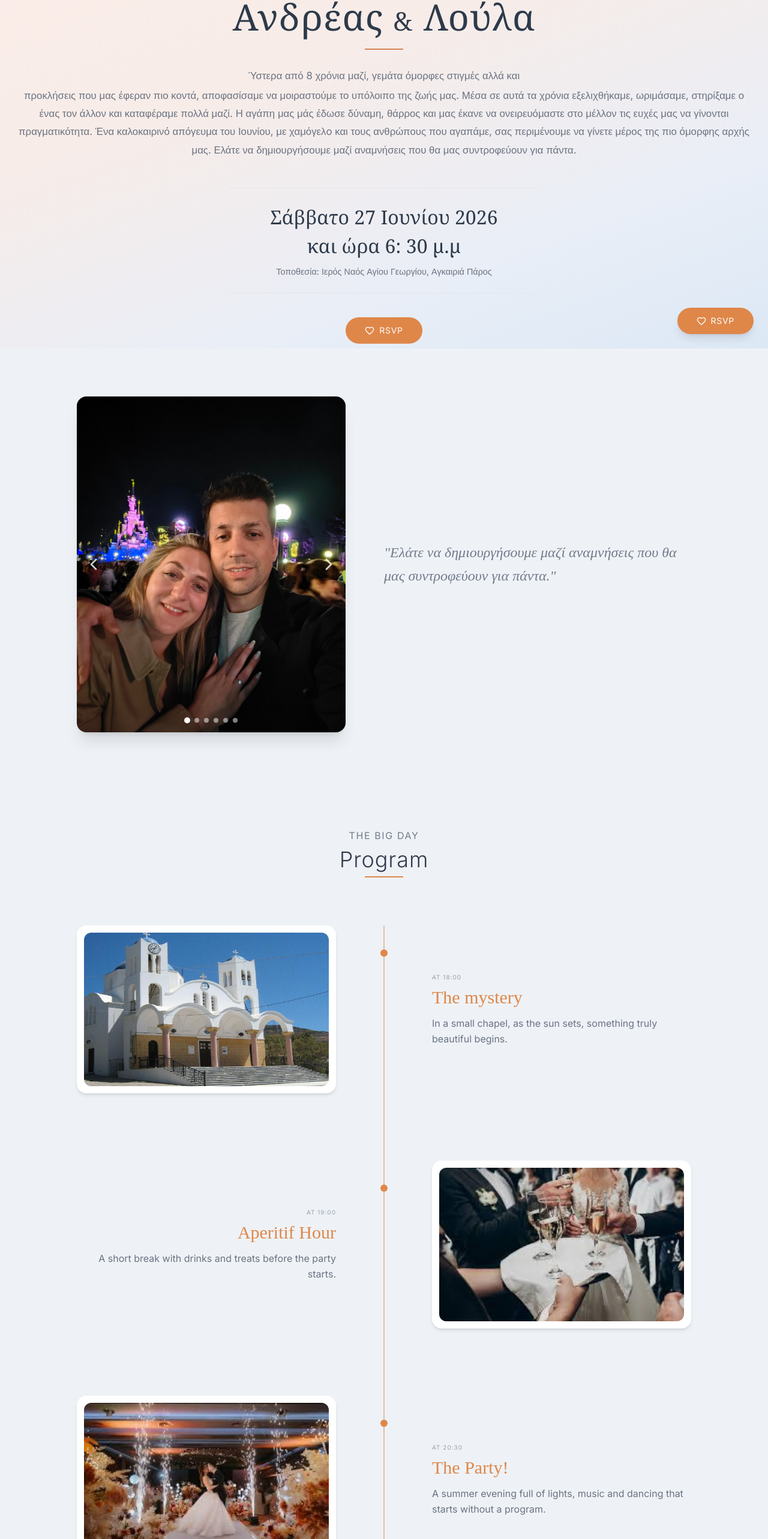
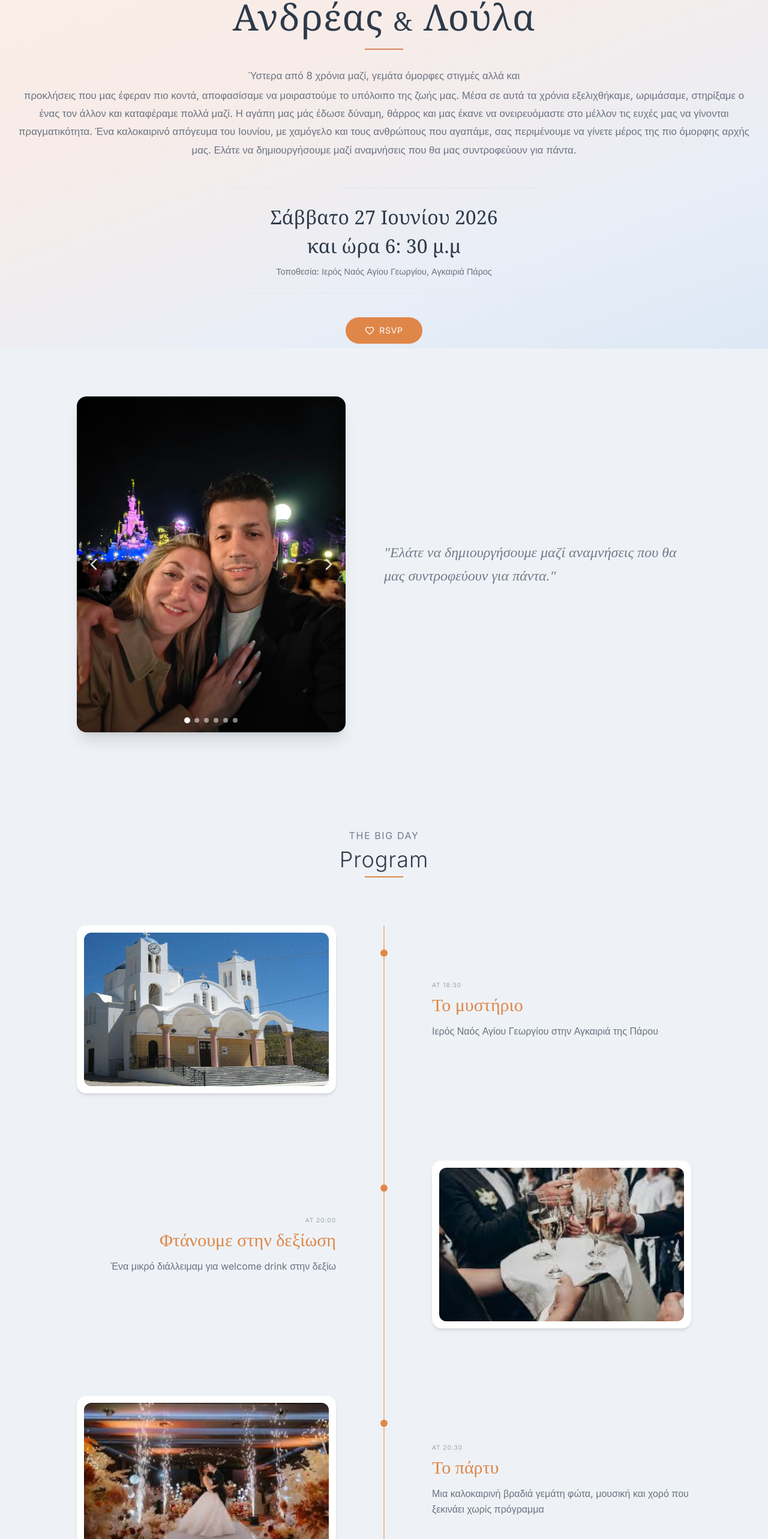
Before and after one commit to Rifatul-Islam-Munna/multiple-weeding-landing-page, a Next.js app: page / in a window 1280 px wide. Shown: the part 219-2785 px from the top of the page at 60% size. Built offline with nearby package versions, Linux system fonts and the light colour scheme.

Commit message:
updated2

```diff
--- a/src/app/layout.tsx
+++ b/src/app/layout.tsx
@@ -2,6 +2,7 @@ import type { Metadata } from "next";
 import { Inter } from "next/font/google";
 import "./globals.css";
 import { Providers } from "@/components/Providers";
+import { weddingData } from "@/static-data/data";
 
 const inter = Inter({
   subsets: ["latin"],
@@ -11,7 +12,7 @@ const inter = Inter({
 });
 
 export const metadata: Metadata = {
-  title: "Andrea & Sloula",
+  title: weddingData.hero.monogram.alt,
   description: "Wedding Invitation",
 };
 
--- a/src/app/page.tsx
+++ b/src/app/page.tsx
@@ -18,7 +18,10 @@ const Index = () => {
     <main className="overflow-x-hidden relative">
       <RSVPModal data={weddingData.rsvpModal} />
       <div className="fixed inset-0 bg-gradient-to-b from-[#EC884C]/15 via-[#EC884C]/8 via-blue-50/40 via-blue-50/60 to-blue-100/70 -z-10 h-full"></div>
-      <HeroSection data={weddingData.hero} rsvpButtonData={weddingData.rsvpButton} />
+      <HeroSection
+        data={weddingData.hero}
+        rsvpButtonData={weddingData.rsvpButton}
+      />
 
       <QuoteSection data={weddingData.quote} />
       {/*   <ScheduleSection data={weddingData.schedule} /> */}
@@ -28,7 +31,10 @@ const Index = () => {
       <InvitationSection data={weddingData.invitation} />
       <FAQSection data={weddingData.faq} />
 
-      <FloatingRSVP data={weddingData.floatingRsvp} />
+      {/*     <FloatingRSVP data={weddingData.floatingRsvp} /> */}
+      <p>
+        Προαιρετική λίστα γάμου: ΙΒΑΝ GR3502603940000100201257005 (Eurobank)
+      </p>
     </main>
   );
 };
--- a/src/components/wedding/LocationSection.tsx
+++ b/src/components/wedding/LocationSection.tsx
@@ -144,6 +144,60 @@ const ProgramAndLocation = ({ data }: LocationSectionProps) => {
           </div>
         </motion.div>
       </section>
+      <section className="wedding-section pt-24">
+        <motion.div
+          className="max-w-2xl mx-auto relative"
+          initial={{ opacity: 0, y: 30 }}
+          whileInView={{ opacity: 1, y: 0 }}
+          viewport={{ once: true }}
+          transition={{ duration: 0.7, delay: 0.2 }}
+        >
+          <div
+            className="hidden md:block absolute left-1/2 -translate-x-1/2 w-px bg-wedding-gold z-10"
+            style={{ top: "-6rem", height: "6rem" }}
+          />
+
+          <div
+            className="bg-white rounded-2xl shadow-md text-center px-10 py-10"
+            style={{ border: "1.5px solid #e8c9b8" }}
+          >
+            <p className="text-sm text-gray-500 tracking-wide mb-2">
+              {data.card2.label}
+            </p>
+            <div className="w-8 h-[1.5px] bg-wedding-gold mx-auto mb-6" />
+
+            <h3 className="font-serif text-2xl md:text-3xl font-light text-wedding-dark mb-6 leading-snug">
+              {data.card2.venue}
+            </h3>
+
+            <hr className="border-gray-100 mb-5" />
+
+            <p className="text-gray-600 font-medium mb-1">{data.card2.city}</p>
+            <p className="text-gray-400 text-sm mb-5">{data.card2.address}</p>
+
+            <hr className="border-gray-100 mb-5" />
+
+            <p className="text-gray-400 text-sm mb-8">{data.card2.parking}</p>
+
+            <motion.a
+              href={data.card2.mapsHref}
+              target="_blank"
+              rel="noopener noreferrer"
+              className="inline-flex items-center gap-2 px-6 py-2.5 rounded-full text-sm text-wedding-gold transition-all"
+              style={{ border: "1.5px solid #d4845a" }}
+              whileHover={{
+                scale: 1.05,
+                backgroundColor: "#d4845a",
+                color: "#fff",
+              }}
+              whileTap={{ scale: 0.95 }}
+            >
+              <MapPin size={15} />
+              {data.card2.buttonLabel}
+            </motion.a>
+          </div>
+        </motion.div>
+      </section>
     </div>
   );
 };
--- a/src/static-data/data.ts
+++ b/src/static-data/data.ts
@@ -56,35 +56,45 @@ export const weddingData = {
     headingTitle: "Program",
     events: [
       {
-        time: "AT 18:00",
-        title: "The mystery",
+        time: "AT 18:30",
+        title: "Το μυστήριο",
         description:
-          "In a small chapel, as the sun sets, something truly beautiful begins.",
+          "Ιερός Ναός Αγίου Γεωργίου στην Αγκαιριά της Πάρου",
         image: "/images/church.jpg",
         imageAlt: "Chapel of Saint Gerasimos",
       },
       {
-        time: "AT 19:00",
-        title: "Aperitif Hour",
+        time: "AT 20:00",
+        title: "Φτάνουμε στην δεξίωση",
         description:
-          "A short break with drinks and treats before the party starts.",
+          "Ένα μικρό διάλλειμαμ για welcome drink στην δεξίω",
         image: "/images/aperitif.png",
         imageAlt: "Aperitif Hour",
       },
       {
         time: "AT 20:30",
-        title: "The Party!",
+        title: "To πάρτυ",
         description:
-          "A summer evening full of lights, music and dancing that starts without a program.",
+          "Μια καλοκαιρινή βραδιά γεμάτη φώτα, μουσική και χορό που ξεκινάει χωρίς πρόγραμμα",
         image: "/images/party.jpg",
         imageAlt: "The Party",
       },
     ],
     card: {
-      label: "Location",
-      venue: "Chapel of Saint Gerasimos - Nefeles Estate",
-      city: "Koropi",
+      label: "Ημερομηνία",
+      venue: "Ακτή",
+      city: "Νάουσα Πάρος",
       address: "Τοποθεσία: Ιερός Ναός Αγίου Γεωργίου, Αγκαιριά Πάρος",
+      parking: "Parking available",
+      buttonLabel: "Location",
+      mapsHref:
+        "https://maps.app.goo.gl/FG6KKMu9kHgNN75g6",
+    },
+    card2: {
+      label: "Ημερομηνία",
+      venue: "Ακτή",
+      city: "Νάουσα Πάρος",
+      address: "Ιερός Ναός Αγίου Γεωργίου, Αγκαιριά  Πάρος",
       parking: "Parking available",
       buttonLabel: "Location",
       mapsHref:
@@ -93,8 +103,8 @@ export const weddingData = {
 
   },
   schedule: {
-    headingEyebrow: "THE BIG DAY",
-    headingTitle: "Program",
+    headingEyebrow: "Η ΜΕΓΑΛΗ ΜΕΡΑ",
+    headingTitle: "Πρόγραμμα",
     events: [
       {
         time: "AT 18:00",
@@ -187,7 +197,7 @@ export const weddingData = {
     bestMenTitle: "The best men",
     bestMen: ["Βασίλης Παναγιωτόπουλος", "Βάλια Χατζή"],
     ctaLabel: "Confirmation of Presence",
-    rsvpByText: "RSVP by August 13th",
+    rsvpByText: "RSVP by 31 Μαΐου 2026",
   },
   faq: {
     headingEyebrow: "EVERYTHING YOU WANT TO KNOW",
@@ -214,7 +224,7 @@ export const weddingData = {
       },
       {
         question: "By when do I have to send the RSVP?",
-        answer: "Please send your RSVP by August 13, 2025.",
+        answer: "Παρακαλούμε ενημερώστε μας για την παρουσία σας μέχρι τις 31 Μαΐου 2026",
       },
       {
         question: "Is there any way we can contribute to your new beginning?",
@@ -239,7 +249,7 @@ export const weddingData = {
   rsvpModal: {
     dialogTitle: "RSVP",
     title: "RSVP",
-    confirmByText: "Please confirm your attendance by August 13, 2025",
+    confirmByText: "Παρακαλούμε ενημερώστε μας για την παρουσία σας μέχρι τις 31 Μαΐου 2026",
     firstGuestLabel: "First guest",
     guestLabelPrefix: "Guest",
     namePlaceholder: "Name",
```
